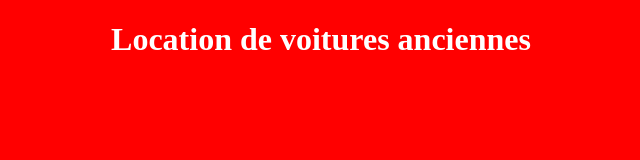
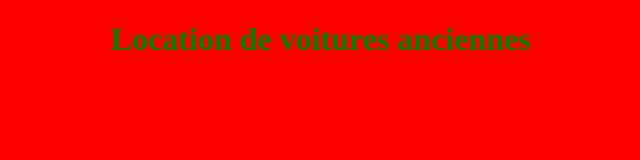
Before and after one commit to Lordrak/firstRepo, a plain HTML site: page index.html in a window 1280 px wide. Shown: the whole page, without its empty margins (319-959 px from the left). Drawn offline with Linux system fonts and the light colour scheme.

Commit message:
change color text

```diff
--- a/index.html
+++ b/index.html
@@ -4,6 +4,6 @@
 	<title></title>
 </head>
 <body style="background : red">
-	<center><h1 style="color : white">Location de voitures anciennes</h1></center>
+	<center><h1 style="color : green">Location de voitures anciennes</h1></center>
 </body>
 </html>
```
